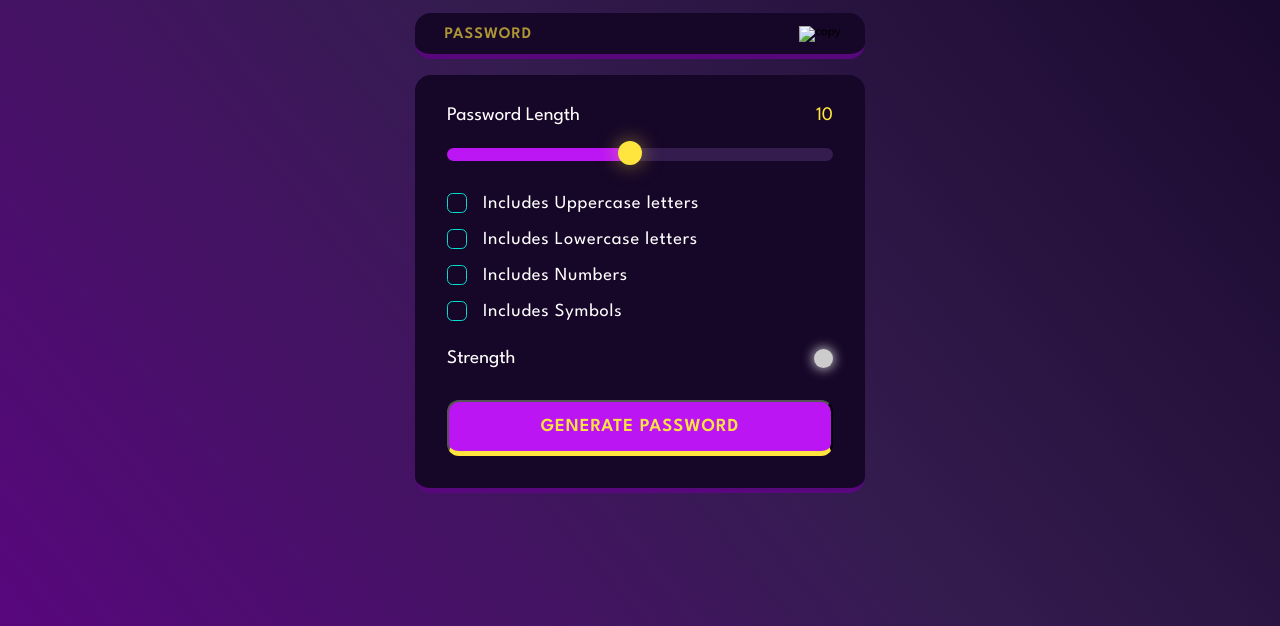
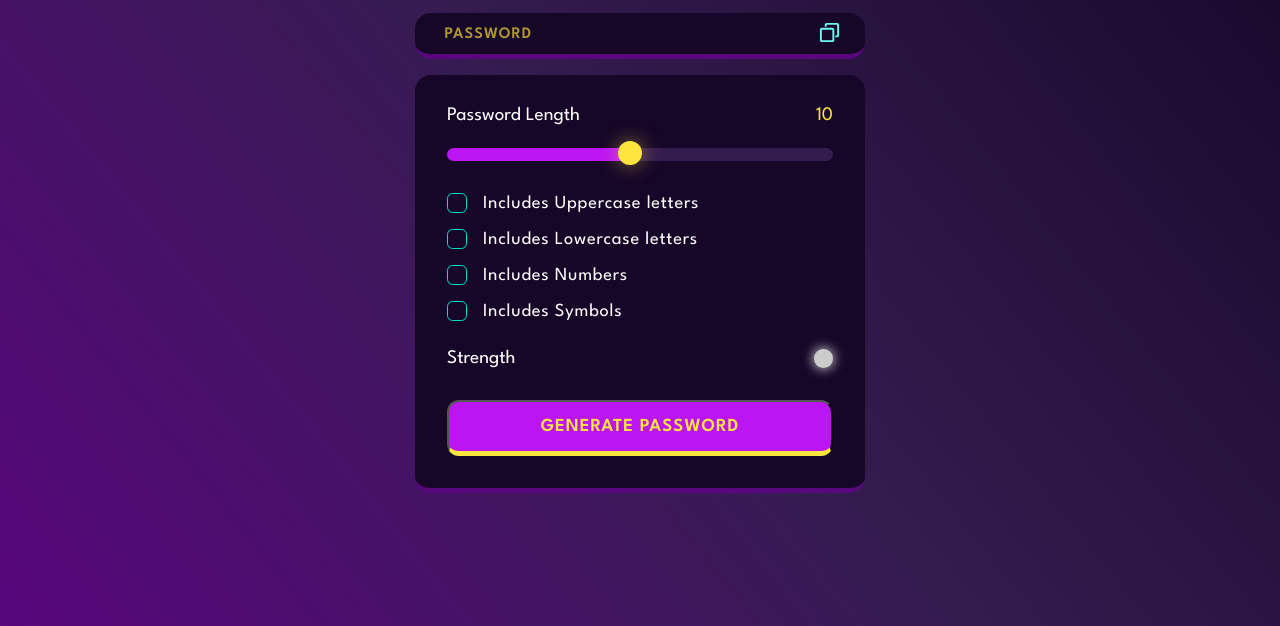
Before and after one commit to ManishKumar199/Password-Generator, a plain HTML site: page index.html in a window 1280 px wide. Shown: the part 174-800 px from the top of the page. Drawn offline with Linux system fonts and the light colour scheme.

Commit message:
index.html

```diff
--- a/index.html
+++ b/index.html
@@ -25,7 +25,7 @@
 
             <button class="copyBtn" data-copy>
                 <span class="tooltip" data-copyMsg></span>
-                <img src="./assets/copy.svg" alt="copy" width="23" height="23">
+                <img src="copy.svg" alt="copy" width="23" height="23">
             </button>
 
         </div>
```
